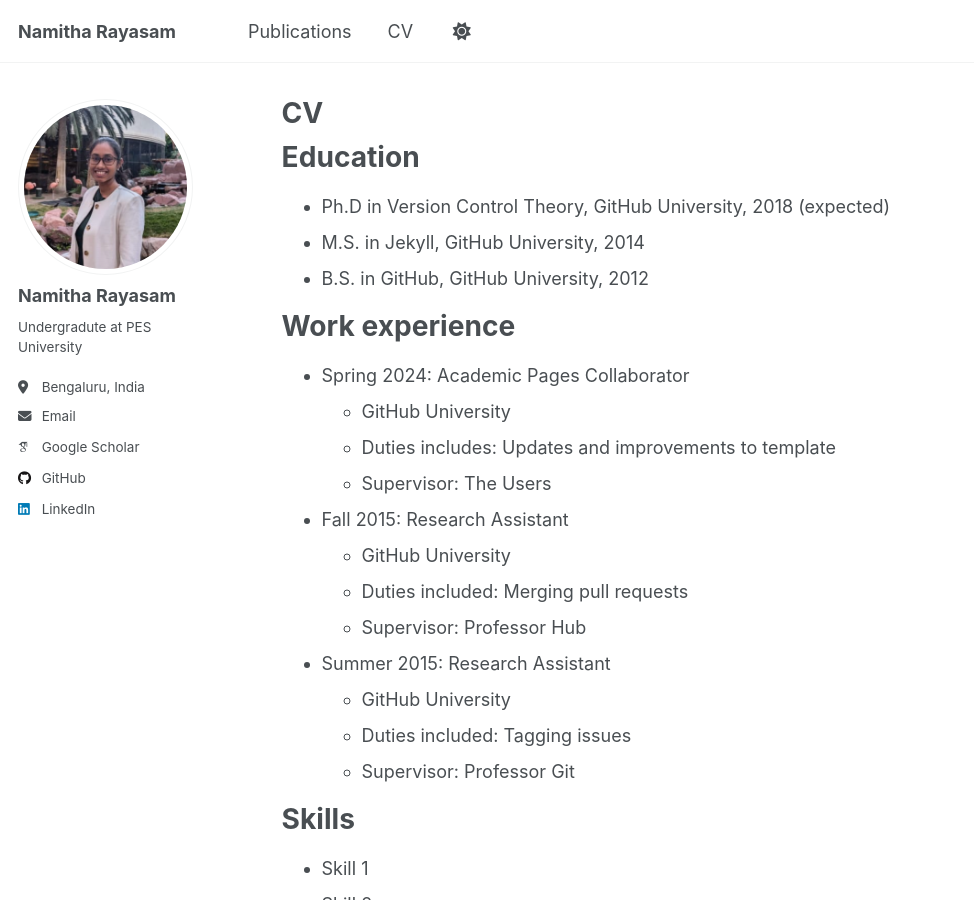
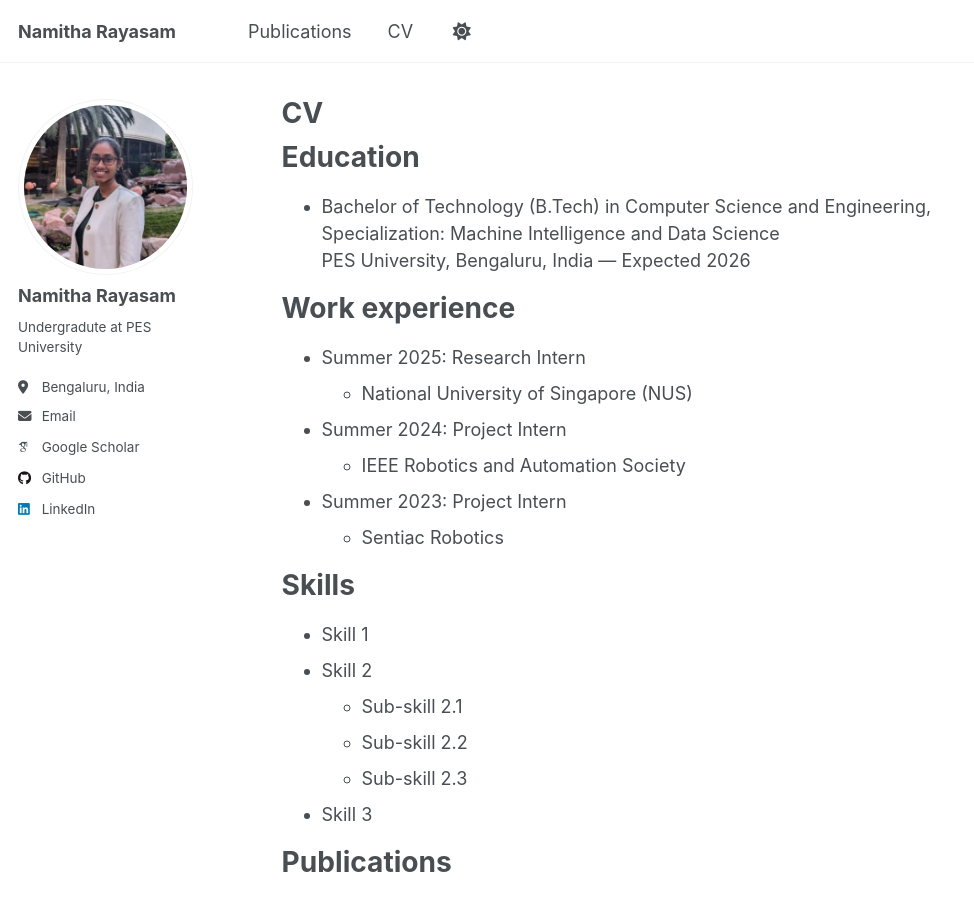
Before and after one commit to namitharayasam/namitharayasam.github.io, a Jekyll site: the page built from _pages/cv.md, in a window 1280 px wide and 900 px high. Shown: the whole window, without its empty margins (0-974 px from the left). Built offline with Jekyll 4.4.1, drawn with Linux system fonts in a browser that asks for light colours; some web fonts are replaced.

Commit message:
Update cv.md

```diff
--- a/_pages/cv.md
+++ b/_pages/cv.md
@@ -11,26 +11,21 @@
 
 Education
 ======
-* Ph.D in Version Control Theory, GitHub University, 2018 (expected)
-* M.S. in Jekyll, GitHub University, 2014
-* B.S. in GitHub, GitHub University, 2012
+* Bachelor of Technology (B.Tech) in Computer Science and Engineering,
+  Specialization: Machine Intelligence and Data Science
+  PES University, Bengaluru, India — Expected 2026
 
 Work experience
 ======
-* Spring 2024: Academic Pages Collaborator
-  * GitHub University
-  * Duties includes: Updates and improvements to template
-  * Supervisor: The Users
+* Summer 2025: Research Intern
+  * National University of Singapore (NUS)
 
-* Fall 2015: Research Assistant
-  * GitHub University
-  * Duties included: Merging pull requests
-  * Supervisor: Professor Hub
+* Summer 2024: Project Intern
+  * IEEE Robotics and Automation Society
 
-* Summer 2015: Research Assistant
-  * GitHub University
-  * Duties included: Tagging issues
-  * Supervisor: Professor Git
+* Summer 2023: Project Intern
+  * Sentiac Robotics
+
 
 Skills
 ======
```
